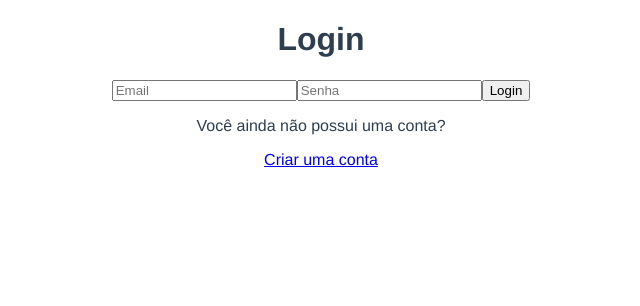
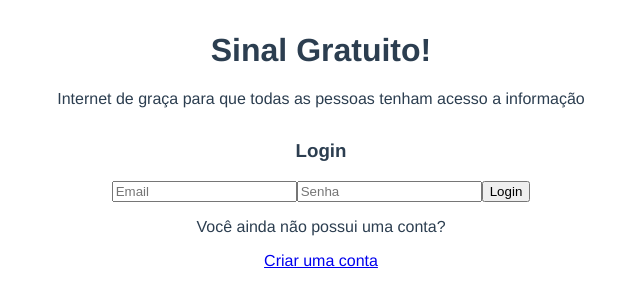
Before and after one commit to woliveiras/sinalgratuito, a Vue app: page /login in a window 1280 px wide. Shown: the top 306 px of the page, without its empty margins (319-959 px from the left). Built offline with nearby package versions, Linux system fonts and the light colour scheme; no server answers.

Commit message:
feat(app): update headings

```diff
--- a/src/App.vue
+++ b/src/App.vue
@@ -1,4 +1,8 @@
 <template>
+  <header>
+    <h1>Sinal Gratuito!</h1>
+    <p>Internet de graça para que todas as pessoas tenham acesso a informação</p>
+  </header>
   <router-view/>
 </template>
 
@@ -10,4 +14,11 @@
   text-align: center;
   color: #2c3e50;
 }
+
+header {
+  max-width: 43%;
+  margin: 0 auto;
+  margin-top: 2rem;
+  margin-bottom: 2rem;
+}
 </style>
--- a/src/main.js
+++ b/src/main.js
@@ -15,7 +15,7 @@ const firebaseConfig = {
 
 firebase.initializeApp(firebaseConfig)
 
-let mounted = ''
+let mounted = false
 
 firebase.auth().onAuthStateChanged(() => {
     if(!mounted) {
--- a/src/views/Home.vue
+++ b/src/views/Home.vue
@@ -1,6 +1,5 @@
 <template>
   <div class="home">
-    <h1>Home</h1>
     <button @click="logout">Sair</button>
   </div>
 </template>
--- a/src/views/Login.vue
+++ b/src/views/Login.vue
@@ -1,6 +1,6 @@
 <template>
     <div>
-        <h1>Login</h1>
+        <h3>Login</h3>
         <input type="email" name="Email" placeholder="Email" v-model="email" />
         <input type="password" name="password" placeholder="Senha" v-model="password" />
         <button @click="login">Login</button>
--- a/src/views/SignUp.vue
+++ b/src/views/SignUp.vue
@@ -1,5 +1,5 @@
 <template>
-    <h1>Criação de conta</h1>
+    <h3>Criação de conta</h3>
     <input type="email" name="Email" placeholder="Email" v-model="email" />
     <input type="password" name="password" placeholder="Senha" v-model="password" />
     <button @click="signUp">Registrar</button>
```
